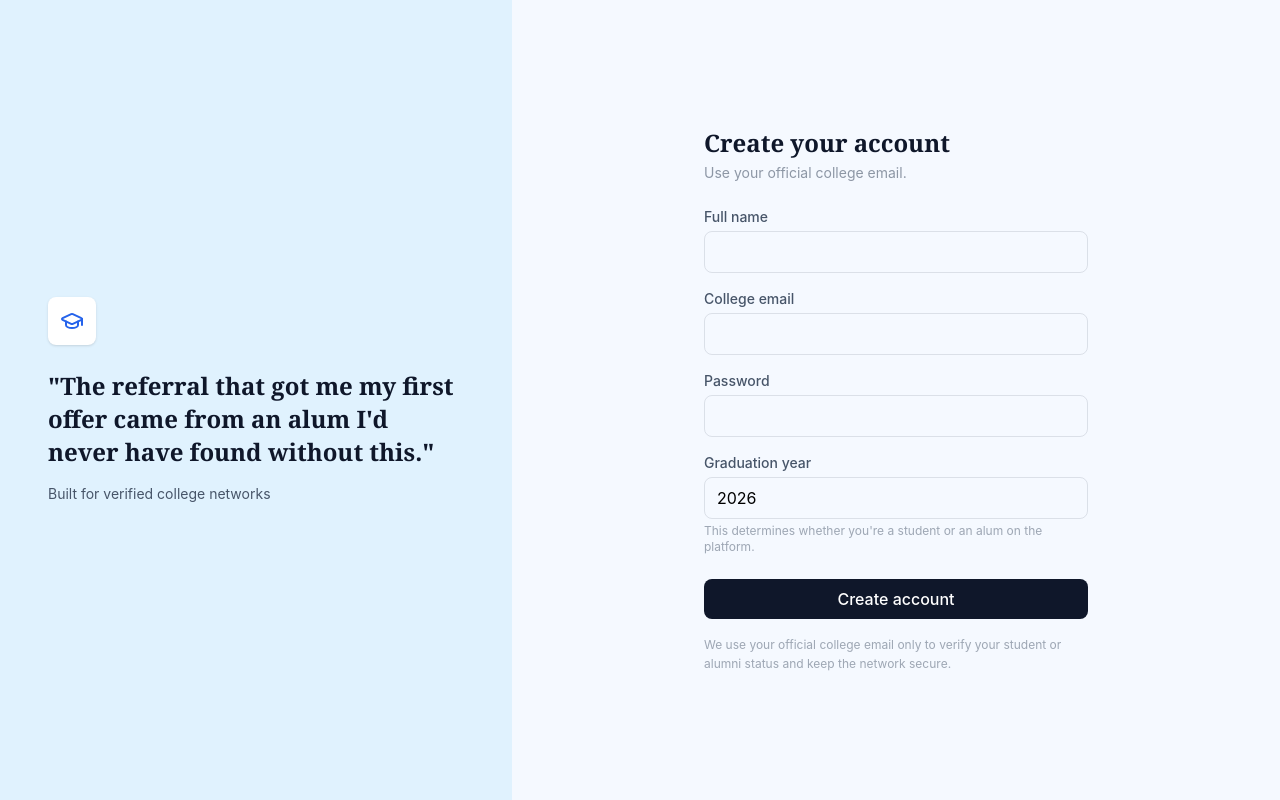
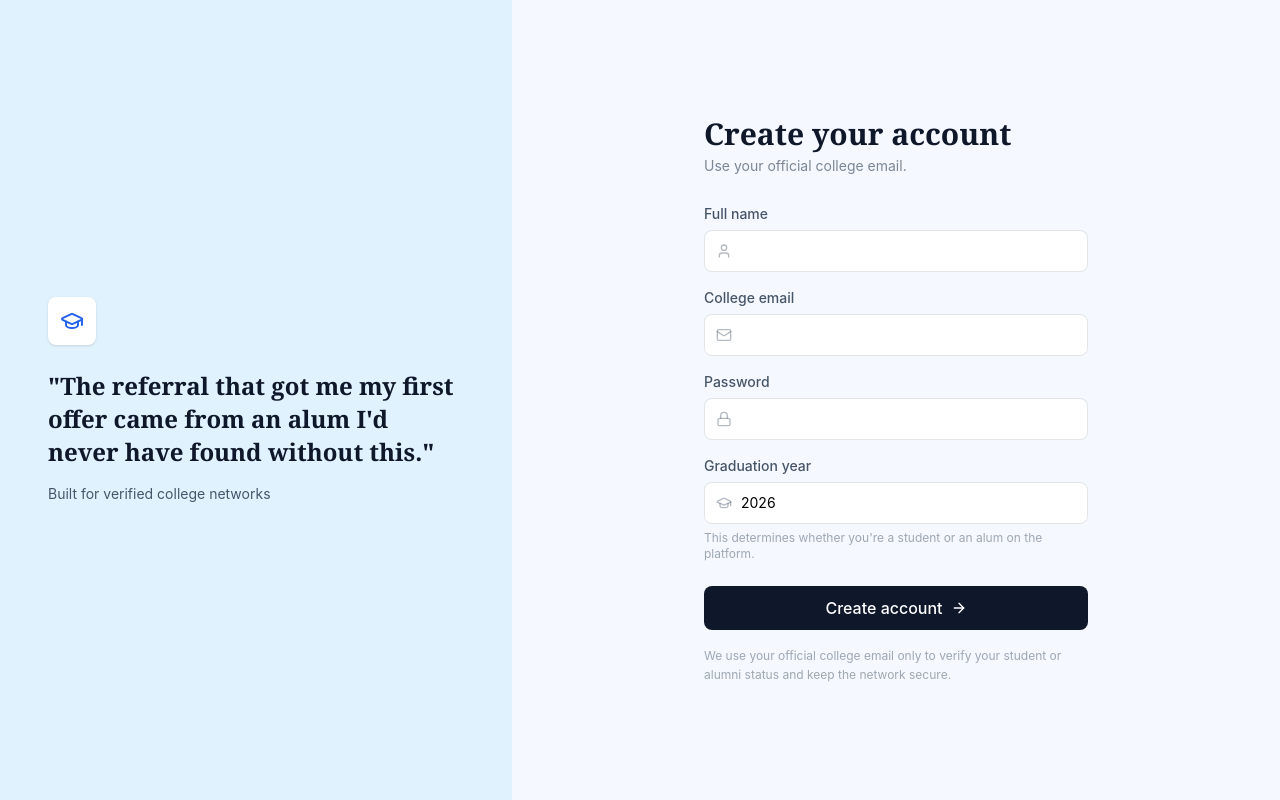
Before and after one commit to sinhakhyati21/alumni-connect, a Next.js app: page /signup in a window 1280 px wide. Built offline with nearby package versions, Linux system fonts and the light colour scheme.

Commit message:
improved auth ui

```diff
--- a/src/app/(auth)/login/page.tsx
+++ b/src/app/(auth)/login/page.tsx
@@ -4,6 +4,7 @@ import { useState, type SyntheticEvent, Suspense } from "react";
 import { signIn } from "next-auth/react";
 import { useRouter, useSearchParams } from "next/navigation";
 import AuthLayout from "@/components/AuthLayout";
+import { Mail, Lock, ArrowRight } from "lucide-react";
 
 function LoginForm() {
   const router = useRouter();
@@ -38,51 +39,66 @@ function LoginForm() {
 
   return (
     <AuthLayout>
-      <h1 className="font-display mb-1 text-2xl font-semibold text-ink">Log in</h1>
+      <div className="animate-hero">
+        <h1 className="font-display mb-1 text-2xl font-semibold text-ink sm:text-3xl">Log in</h1>
+        <p className="mb-7 text-sm text-charcoal/70">Welcome back to your network.</p>
+
         {params.get("justSignedUp") && (
-        <p className="mb-4 text-sm text-ink">
+          <p className="mb-4 rounded-lg bg-blue-50 px-3 py-2 text-sm text-ink">
             Account created — check your email to verify before logging in.
           </p>
         )}
         {params.get("verified") && (
-        <p className="mb-4 text-sm text-green-700">
+          <p className="mb-4 rounded-lg bg-green-50 px-3 py-2 text-sm text-green-700">
             Email verified — you can log in now.
           </p>
         )}
 
         <form onSubmit={handleSubmit} className="flex flex-col gap-4">
           <div>
-          <label className="mb-1 block text-sm font-medium text-charcoal">Email</label>
+            <label className="mb-1.5 block text-sm font-medium text-charcoal">Email</label>
+            <div className="relative">
+              <Mail size={16} className="absolute left-3 top-1/2 -translate-y-1/2 text-charcoal/40" />
               <input
                 required
                 type="email"
-            className="w-full rounded-lg border border-charcoal/15 px-3 py-2 focus:border-ink focus:outline-none"
+                className="w-full rounded-lg border border-charcoal/15 bg-white py-2.5 pl-9 pr-3 text-sm transition-colors focus:border-brass focus:outline-none focus:ring-2 focus:ring-brass/15"
                 value={form.email}
                 onChange={(e) => setForm({ ...form, email: e.target.value })}
               />
             </div>
+          </div>
 
           <div>
-          <label className="mb-1 block text-sm font-medium text-charcoal">Password</label>
+            <label className="mb-1.5 block text-sm font-medium text-charcoal">Password</label>
+            <div className="relative">
+              <Lock size={16} className="absolute left-3 top-1/2 -translate-y-1/2 text-charcoal/40" />
               <input
                 required
                 type="password"
-            className="w-full rounded-lg border border-charcoal/15 px-3 py-2 focus:border-ink focus:outline-none"
+                className="w-full rounded-lg border border-charcoal/15 bg-white py-2.5 pl-9 pr-3 text-sm transition-colors focus:border-brass focus:outline-none focus:ring-2 focus:ring-brass/15"
                 value={form.password}
                 onChange={(e) => setForm({ ...form, password: e.target.value })}
               />
             </div>
+          </div>
 
-        {error && <p className="text-sm text-red-600">{error}</p>}
+          {error && (
+            <p className="rounded-lg bg-red-50 px-3 py-2 text-sm text-red-700">{error}</p>
+          )}
 
           <button
             disabled={loading}
             type="submit"
-          className="mt-2 rounded-lg bg-ink px-4 py-2 font-medium text-white hover:bg-ink-light disabled:opacity-60"
+            className="group mt-2 flex items-center justify-center gap-2 rounded-lg bg-ink px-4 py-2.5 font-medium text-white transition-colors hover:bg-ink-light disabled:opacity-60"
           >
             {loading ? "Logging in..." : "Log in"}
+            {!loading && (
+              <ArrowRight size={16} className="transition-transform group-hover:translate-x-1" />
+            )}
           </button>
         </form>
+      </div>
     </AuthLayout>
   );
 }
--- a/src/app/(auth)/signup/page.tsx
+++ b/src/app/(auth)/signup/page.tsx
@@ -3,6 +3,7 @@
 import { useState, type SyntheticEvent } from "react";
 import { useRouter } from "next/navigation";
 import AuthLayout from "@/components/AuthLayout";
+import { User, Mail, Lock, GraduationCap, ArrowRight } from "lucide-react";
 
 export default function SignupPage() {
   const router = useRouter();
@@ -39,74 +40,95 @@ export default function SignupPage() {
 
   return (
     <AuthLayout>
-      <h1 className="font-display mb-1 text-2xl font-semibold text-ink">Create your account</h1>
-      <p className="mb-6 text-sm text-charcoal/60">Use your official college email.</p>
+      <div className="animate-hero">
+        <h1 className="font-display mb-1 text-2xl font-semibold text-ink sm:text-3xl">
+          Create your account
+        </h1>
+        <p className="mb-7 text-sm text-charcoal/70">Use your official college email.</p>
 
         <form onSubmit={handleSubmit} className="flex flex-col gap-4">
           <div>
-          <label className="mb-1 block text-sm font-medium text-charcoal">Full name</label>
+            <label className="mb-1.5 block text-sm font-medium text-charcoal">Full name</label>
+            <div className="relative">
+              <User size={16} className="absolute left-3 top-1/2 -translate-y-1/2 text-charcoal/40" />
               <input
                 required
                 type="text"
-            className="w-full rounded-lg border border-charcoal/15 px-3 py-2 focus:border-ink focus:outline-none"
+                className="w-full rounded-lg border border-charcoal/15 bg-white py-2.5 pl-9 pr-3 text-sm transition-colors focus:border-brass focus:outline-none focus:ring-2 focus:ring-brass/15"
                 value={form.name}
                 onChange={(e) => setForm({ ...form, name: e.target.value })}
               />
             </div>
+          </div>
 
           <div>
-          <label className="mb-1 block text-sm font-medium text-charcoal">College email</label>
+            <label className="mb-1.5 block text-sm font-medium text-charcoal">College email</label>
+            <div className="relative">
+              <Mail size={16} className="absolute left-3 top-1/2 -translate-y-1/2 text-charcoal/40" />
               <input
                 required
                 type="email"
-            className="w-full rounded-lg border border-charcoal/15 px-3 py-2 focus:border-ink focus:outline-none"
+                className="w-full rounded-lg border border-charcoal/15 bg-white py-2.5 pl-9 pr-3 text-sm transition-colors focus:border-brass focus:outline-none focus:ring-2 focus:ring-brass/15"
                 value={form.email}
                 onChange={(e) => setForm({ ...form, email: e.target.value })}
               />
             </div>
+          </div>
 
           <div>
-          <label className="mb-1 block text-sm font-medium text-charcoal">Password</label>
+            <label className="mb-1.5 block text-sm font-medium text-charcoal">Password</label>
+            <div className="relative">
+              <Lock size={16} className="absolute left-3 top-1/2 -translate-y-1/2 text-charcoal/40" />
               <input
                 required
                 minLength={8}
                 type="password"
-            className="w-full rounded-lg border border-charcoal/15 px-3 py-2 focus:border-ink focus:outline-none"
+                className="w-full rounded-lg border border-charcoal/15 bg-white py-2.5 pl-9 pr-3 text-sm transition-colors focus:border-brass focus:outline-none focus:ring-2 focus:ring-brass/15"
                 value={form.password}
                 onChange={(e) => setForm({ ...form, password: e.target.value })}
               />
             </div>
+          </div>
 
           <div>
-          <label className="mb-1 block text-sm font-medium text-charcoal">Graduation year</label>
+            <label className="mb-1.5 block text-sm font-medium text-charcoal">Graduation year</label>
+            <div className="relative">
+              <GraduationCap size={16} className="absolute left-3 top-1/2 -translate-y-1/2 text-charcoal/40" />
               <input
                 required
                 type="number"
                 min={2015}
                 max={new Date().getFullYear() + 6}
-            className="w-full rounded-lg border border-charcoal/15 px-3 py-2 focus:border-ink focus:outline-none"
+                className="w-full rounded-lg border border-charcoal/15 bg-white py-2.5 pl-9 pr-3 text-sm transition-colors focus:border-brass focus:outline-none focus:ring-2 focus:ring-brass/15"
                 value={form.graduationYear}
                 onChange={(e) => setForm({ ...form, graduationYear: Number(e.target.value) })}
               />
-          <p className="mt-1 text-xs text-charcoal/50">
+            </div>
+            <p className="mt-1.5 text-xs text-charcoal/50">
               This determines whether you're a student or an alum on the platform.
             </p>
           </div>
 
-        {error && <p className="text-sm text-red-600">{error}</p>}
+          {error && (
+            <p className="rounded-lg bg-red-50 px-3 py-2 text-sm text-red-700">{error}</p>
+          )}
 
           <button
             disabled={loading}
             type="submit"
-          className="mt-2 rounded-lg bg-ink px-4 py-2 font-medium text-white hover:bg-ink-light disabled:opacity-60"
+            className="group mt-2 flex items-center justify-center gap-2 rounded-lg bg-ink px-4 py-2.5 font-medium text-white transition-colors hover:bg-ink-light disabled:opacity-60"
           >
             {loading ? "Creating account..." : "Create account"}
+            {!loading && (
+              <ArrowRight size={16} className="transition-transform group-hover:translate-x-1" />
+            )}
           </button>
 
           <p className="text-xs leading-relaxed text-charcoal/50">
             We use your official college email only to verify your student or alumni status and keep the network secure.
           </p>
         </form>
+      </div>
     </AuthLayout>
   );
 }
--- a/src/components/AuthLayout.tsx
+++ b/src/components/AuthLayout.tsx
@@ -2,7 +2,16 @@ import { GraduationCap } from "lucide-react";
 
 export default function AuthLayout({ children }: { children: React.ReactNode }) {
   return (
-    <div className="flex min-h-screen bg-parchment">
+    <div className="flex min-h-screen flex-col lg:flex-row">
+      {/* Mobile-only top header, since the left panel is hidden below lg */}
+      <div className="flex items-center gap-2 border-b border-ink/8 bg-white px-6 py-4 lg:hidden">
+        <div className="flex h-9 w-9 items-center justify-center rounded-lg bg-brass/10 text-brass">
+          <GraduationCap size={20} />
+        </div>
+        <span className="font-display text-lg font-semibold text-ink">AlumniConnect</span>
+      </div>
+
+      {/* Left panel, desktop only */}
       <div className="hidden w-2/5 flex-col justify-center bg-sage px-12 lg:flex">
         <div className="mb-6 flex h-12 w-12 items-center justify-center rounded-lg bg-white text-brass shadow-sm">
           <GraduationCap size={24} />
@@ -13,7 +22,8 @@ export default function AuthLayout({ children }: { children: React.ReactNode })
         <p className="mt-4 text-sm text-charcoal">Built for verified college networks</p>
       </div>
 
-      <div className="flex w-full flex-col justify-center bg-parchment px-6 py-12 lg:w-3/5">
+      {/* Form panel */}
+      <div className="flex w-full flex-1 flex-col justify-center bg-parchment px-6 py-10 sm:px-10 lg:w-3/5 lg:px-16">
         <div className="mx-auto w-full max-w-sm">{children}</div>
       </div>
     </div>
```
Lines whose indentation alone changed are shown as unchanged.
